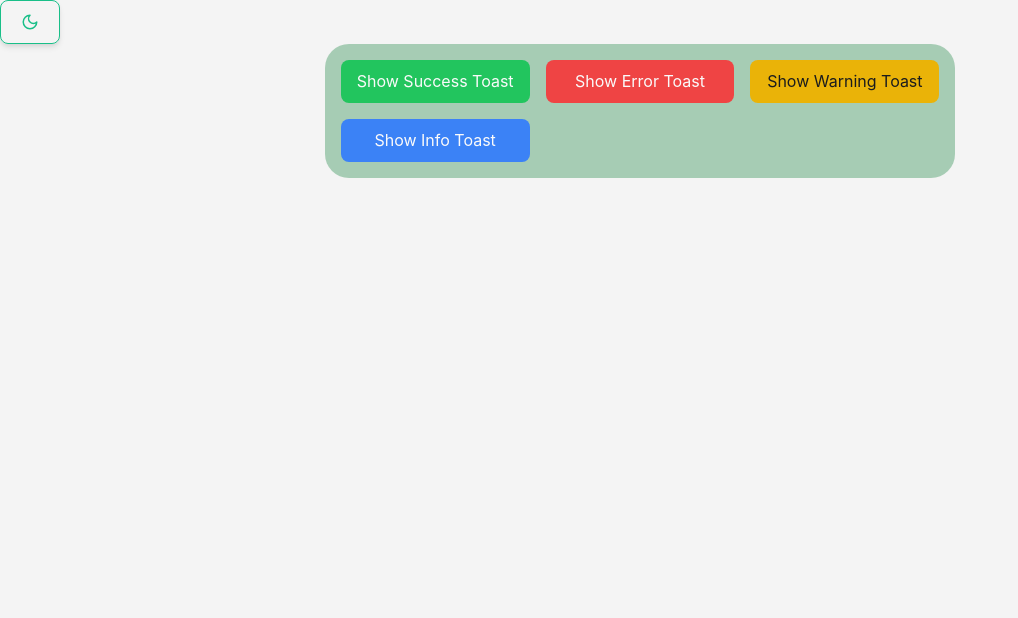
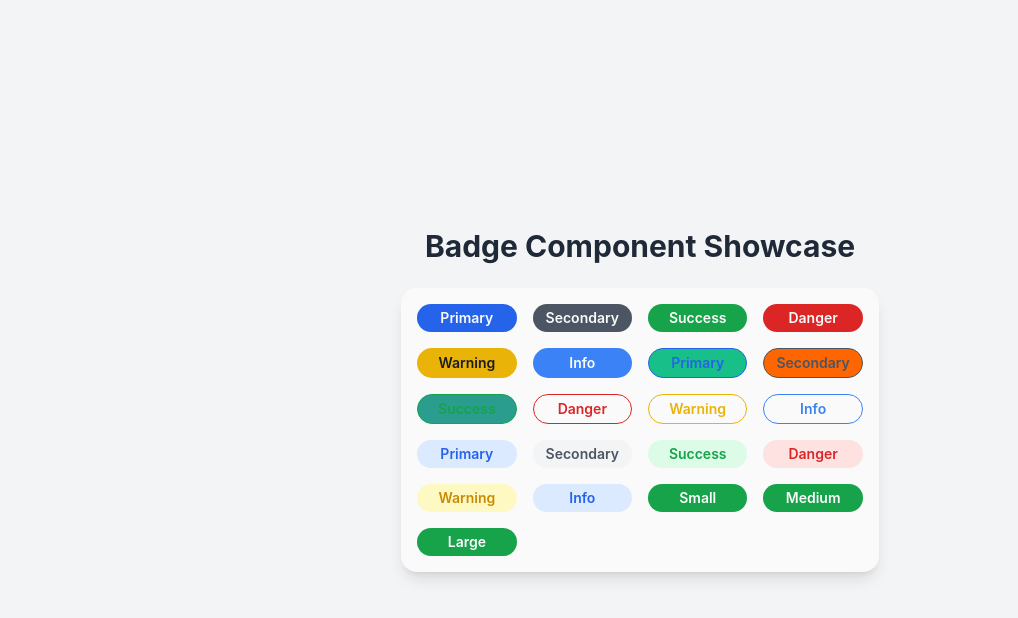
Before and after one commit to Joeteck/my_portfolio_24, a Next.js app: page /joeteck in a window 1280 px wide. Shown: the top 618 px of the page, without its empty margins (0-1018 px from the left). Built offline with nearby package versions, Linux system fonts and the light colour scheme.

Commit message:
Badges Component

```diff
--- a/src/app/joeteck/page.tsx
+++ b/src/app/joeteck/page.tsx
@@ -1,8 +1,7 @@
 "use client";
 
 import { useState, useEffect } from "react";
-import ThemeSwitch from "../../components/globals/ui/ThemeSwitch";
-import { ToastProvider, useToast } from "../../components/globals/ui/Toast Notifications";
+import { Badge } from "../../components/globals/typography/Badges";
 
 const TestingPage = () => {
     const [theme, setTheme] = useState("");
@@ -23,43 +22,42 @@ const TestingPage = () => {
     }, [theme]);
 
     return (
-        <ToastProvider>
-            <ThemeSwitch setTheme={setTheme} theme={theme} />
-            <ToastDemo />
-        </ToastProvider>
-    );
-};
+        <div className="min-h-screen flex flex-col items-center justify-center bg-gray-100 dark:bg-gray-900 p-6">
+            <h1 className="text-3xl font-bold text-gray-800 dark:text-gray-100 mb-6">
+                Badge Component Showcase
+            </h1>
 
-// ✅ Now `useToast()` is inside a valid component
-const ToastDemo = () => {
-    const { showToast } = useToast();
+            {/* Grid Layout for Badges */}
+            <div className="grid grid-cols-2 sm:grid-cols-3 lg:grid-cols-4 gap-4 p-4 bg-white dark:bg-gray-800 rounded-2xl shadow-lg">
+                {/* Solid Badges */}
+                <Badge variant="solid" color="primary">Primary</Badge>
+                <Badge variant="solid" color="secondary">Secondary</Badge>
+                <Badge variant="solid" color="success">Success</Badge>
+                <Badge variant="solid" color="danger">Danger</Badge>
+                <Badge variant="solid" color="warning">Warning</Badge>
+                <Badge variant="solid" color="info">Info</Badge>
 
-    return (
-        <div className="w-fit grid grid-cols-1 gap-4 sm:grid-cols-2 lg:grid-cols-3 place-content-center justify-center bg-green-700/35 mx-auto p-4 rounded-3xl">
-            <button
-                className="bg-green-500 text-white px-4 py-2 rounded-lg"
-                onClick={() => showToast("Success weif eui wf iwe fiwe edi wp iw efh wpefpb pwep wf wefp pwedfuwef  message!", "success")}
-            >
-                Show Success Toast
-            </button>
-            <button
-                className="bg-red-500 text-white px-4 py-2 rounded-lg"
-                onClick={() => showToast("Error  eciwe dediwed eedied edioed message!", "error")}
-            >
-                Show Error Toast
-            </button>
-            <button
-                className="bg-yellow-500 text-black px-4 py-2 rounded-lg"
-                onClick={() => showToast("Warning message!", "warning")}
-            >
-                Show Warning Toast
-            </button>
-            <button
-                className="bg-blue-500 text-white px-4 py-2 rounded-lg"
-                onClick={() => showToast("Info message!", "info")}
-            >
-                Show Info Toast
-            </button>
+                {/* Outline Badges */}
+                <Badge variant="outline" color="primary">Primary</Badge>
+                <Badge variant="outline" color="secondary">Secondary</Badge>
+                <Badge variant="outline" color="success">Success</Badge>
+                <Badge variant="outline" color="danger">Danger</Badge>
+                <Badge variant="outline" color="warning">Warning</Badge>
+                <Badge variant="outline" color="info">Info</Badge>
+
+                {/* Subtle Badges */}
+                <Badge variant="subtle" color="primary">Primary</Badge>
+                <Badge variant="subtle" color="secondary">Secondary</Badge>
+                <Badge variant="subtle" color="success">Success</Badge>
+                <Badge variant="subtle" color="danger">Danger</Badge>
+                <Badge variant="subtle" color="warning">Warning</Badge>
+                <Badge variant="subtle" color="info">Info</Badge>
+
+                {/* Different Sizes */}
+                <Badge variant="solid" color="success" size="sm">Small</Badge>
+                <Badge variant="solid" color="success" size="md">Medium</Badge>
+                <Badge variant="solid" color="success" size="lg">Large</Badge>
+            </div>
         </div>
     );
 };
--- a/src/components/globals/typography/Badges.tsx
+++ b/src/components/globals/typography/Badges.tsx
@@ -0,0 +1,27 @@
+import { cn } from "@/utils/cn";
+
+interface BadgeProps {
+    variant?: "solid" | "outline" | "subtle";
+    color?: "primary" | "secondary" | "success" | "danger" | "warning" | "info";
+    size?: "sm" | "md" | "lg";
+    children: React.ReactNode;
+}
+
+export function Badge({ variant = "solid", color = "primary", size = "md", children }: BadgeProps) {
+    return (
+        <span
+            className={cn(
+                "badge",
+                `badge-${size}`,
+                {
+                    "badge-solid": variant === "solid",
+                    "badge-outline": variant === "outline",
+                    "badge-subtle": variant === "subtle",
+                },
+                `badge-${color}`
+            )}
+        >
+            {children}
+        </span>
+    );
+}
--- a/src/styles/globals.css
+++ b/src/styles/globals.css
@@ -529,6 +529,41 @@
   }
 }
 
+@layer components {
+  .badge {
+      @apply inline-flex items-center justify-center rounded-full font-semibold transition-all;
+  }
+
+  /* Sizes */
+  .badge-sm { @apply text-xs px-2 py-0.5; }
+  .badge-md { @apply text-sm px-3 py-1; }
+  .badge-lg { @apply text-base px-4 py-1.5; }
+
+  /* Solid Variants */
+  .badge-solid.badge-primary { @apply bg-blue-600 text-white; }
+  .badge-solid.badge-secondary { @apply bg-gray-600 text-white; }
+  .badge-solid.badge-success { @apply bg-green-600 text-white; }
+  .badge-solid.badge-danger { @apply bg-red-600 text-white; }
+  .badge-solid.badge-warning { @apply bg-yellow-500 text-black; }
+  .badge-solid.badge-info { @apply bg-blue-500 text-white; }
+
+  /* Outline Variants */
+  .badge-outline.badge-primary { @apply border border-blue-600 text-blue-600; }
+  .badge-outline.badge-secondary { @apply border border-gray-600 text-gray-600; }
+  .badge-outline.badge-success { @apply border border-green-600 text-green-600; }
+  .badge-outline.badge-danger { @apply border border-red-600 text-red-600; }
+  .badge-outline.badge-warning { @apply border border-yellow-500 text-yellow-500; }
+  .badge-outline.badge-info { @apply border border-blue-500 text-blue-500; }
+
+  /* Subtle Variants */
+  .badge-subtle.badge-primary { @apply bg-blue-100 text-blue-600; }
+  .badge-subtle.badge-secondary { @apply bg-gray-100 text-gray-600; }
+  .badge-subtle.badge-success { @apply bg-green-100 text-green-600; }
+  .badge-subtle.badge-danger { @apply bg-red-100 text-red-600; }
+  .badge-subtle.badge-warning { @apply bg-yellow-100 text-yellow-600; }
+  .badge-subtle.badge-info { @apply bg-blue-100 text-blue-600; }
+}
+
 
 /* Toasts Notification */
 @layer components {
```
